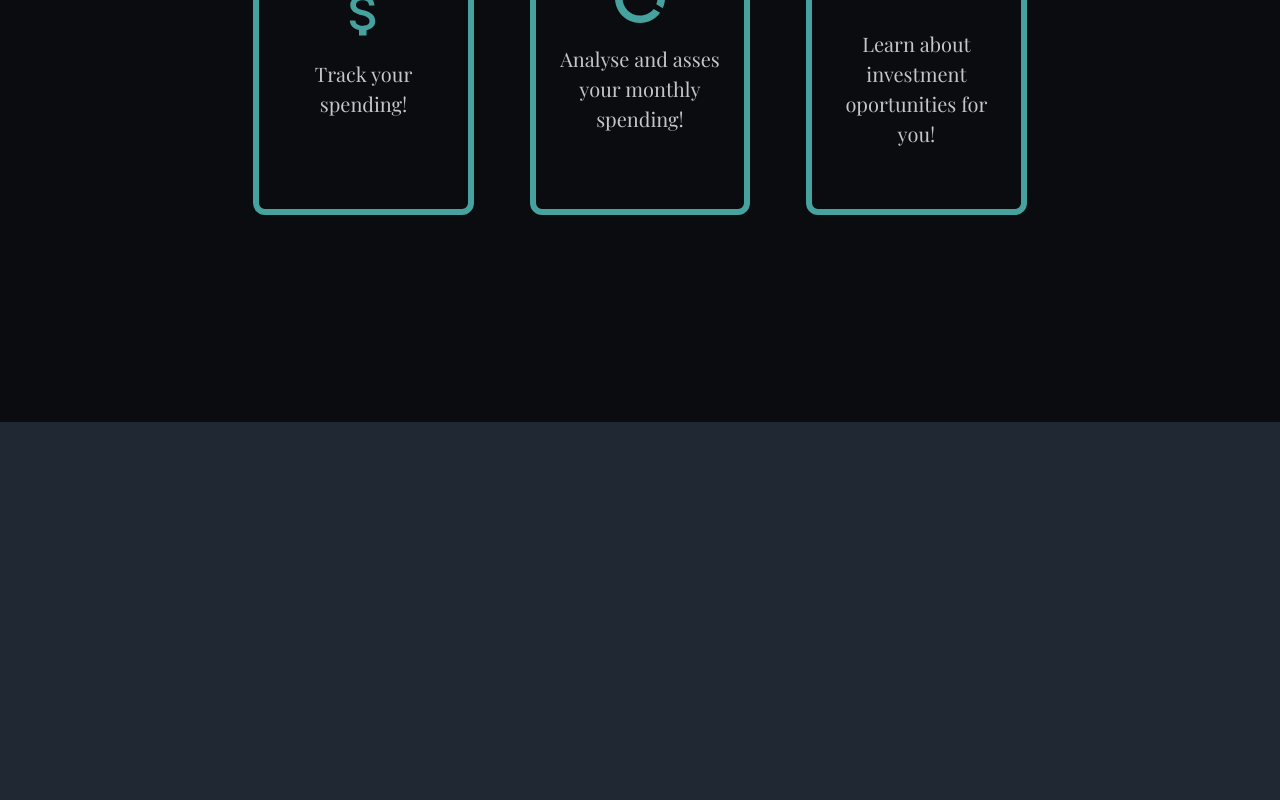
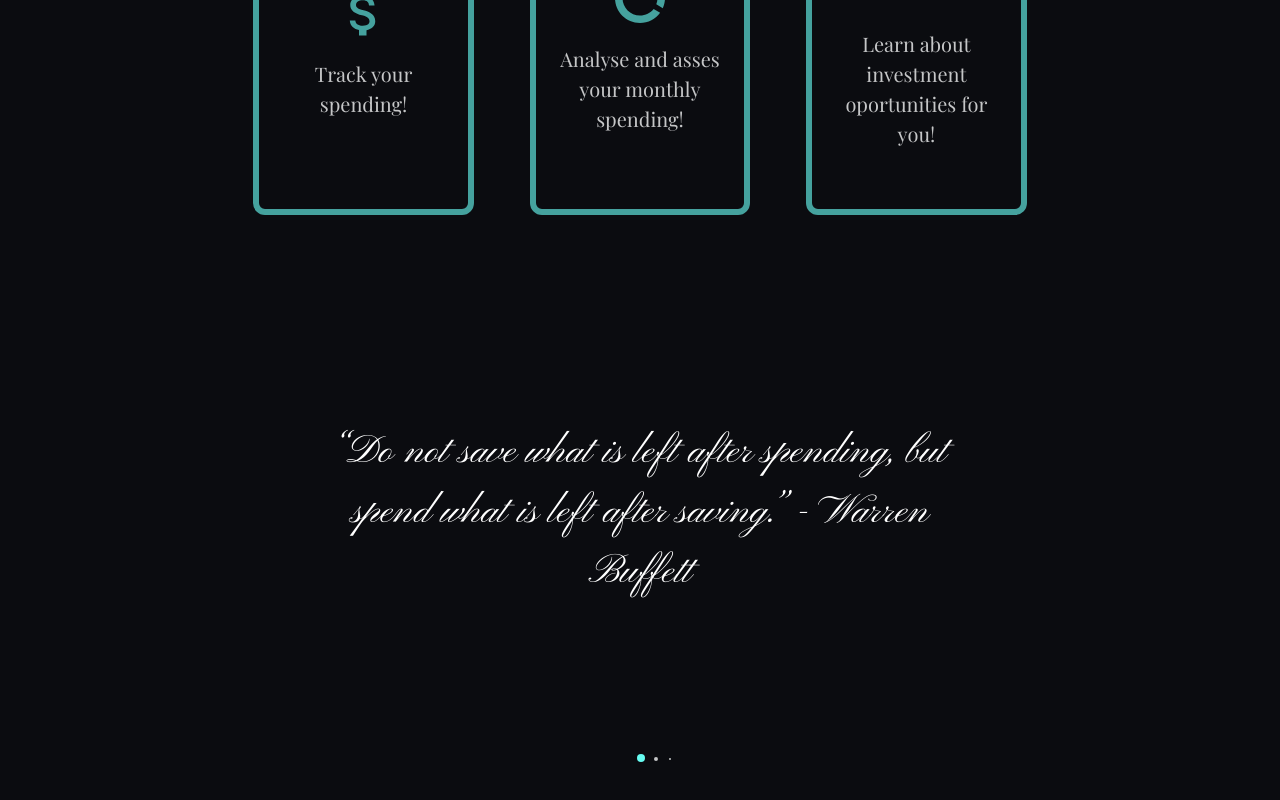
Before and after one commit to EgidijusPetrauskas/expense-tracker, a React (Create React App) app: page / in a window 1280 px wide. Shown: the part 928-1728 px from the top of the page. Before the commit the page ends 1350 px from the top, so only its background shows below. Built offline with nearby package versions, Linux system fonts and the light colour scheme; no server answers; a web font is replaced by a local one.

Commit message:
(feat): home page quotes section

```diff
--- a/package.json
+++ b/package.json
@@ -21,6 +21,7 @@
     "recharts": "^2.1.10",
     "redux": "^4.2.0",
     "redux-thunk": "^2.4.1",
+    "swiper": "^8.2.4",
     "thunk": "^0.0.1",
     "uuid": "^8.3.2",
     "yup": "^0.32.11"
@@ -29,6 +30,7 @@
     "@types/node": "^17.0.35",
     "@types/react": "^17.0.43",
     "@types/react-dom": "^17.0.14",
+    "@types/swiper": "^6.0.0",
     "@types/uuid": "^8.3.4",
     "@typescript-eslint/eslint-plugin": "^5.12.1",
     "@typescript-eslint/parser": "^5.12.1",
--- a/src/pages/budget-page/components/add-expense-form.tsx
+++ b/src/pages/budget-page/components/add-expense-form.tsx
@@ -69,11 +69,12 @@
     price,
     amount,
     description,
-  }) => {
+  }, { resetForm }) => {
     dispatch(createBudgetAppendExpenseAction({
       title, category, price, amount, description,
     }));
     dispatch(createBudgetSetFormOpenAction(!formOpen));
+    resetForm();
   };
 
   const {
--- a/src/pages/home-page/index.tsx
+++ b/src/pages/home-page/index.tsx
@@ -2,11 +2,13 @@
 
 import IntroSection from './sections/intro-section/index';
 import AboutSection from './sections/about-section/index';
+import QuotesSection from './sections/quotes-section/index';
 
 const HomePage: React.FC = () => (
   <>
     <IntroSection />
     <AboutSection />
+    <QuotesSection />
   </>
 );
 
--- /dev/null
+++ b/src/pages/home-page/sections/quotes-section/index.tsx
@@ -0,0 +1,74 @@
+/* eslint-disable react/no-unescaped-entities */
+import React from 'react';
+
+import {
+  Container,
+  Box,
+} from '@mui/material';
+import { SwiperSlide, Swiper } from 'swiper/react';
+import { Pagination } from 'swiper';
+
+import 'swiper/css';
+import 'swiper/css/pagination';
+import './swiper.css';
+
+const quotes = [
+  '“Do not save what is left after spending, but spend what is left after saving.” - Warren Buffett',
+  '“Never spend your money before you have it.” - Thomas Jefferson',
+  '“A wise person should have money in their head, but not in their heart.” -Jonathan Swift',
+  '“It is never too early to encourage long-term savings.” — Ron Lewis',
+  '“Save one third, live on one-third, and give away one-third.” — Angelina Jolie',
+];
+
+const QuotesSection: React.FC = () => (
+  <Container
+    maxWidth={false}
+    sx={(theme) => ({
+      height: {
+        xl: 400,
+        lg: 400,
+        md: 400,
+        sm: 500,
+        xs: 600,
+      },
+      background: theme.palette.myBlack.main,
+      pb: {
+        xl: 4,
+        lg: 4,
+        md: 4,
+        sm: 6,
+        xs: 3,
+      },
+    })}
+  >
+    <Swiper
+      slidesPerView={1}
+      spaceBetween={20}
+      pagination={{
+        dynamicBullets: true,
+      }}
+      modules={[Pagination]}
+    >
+      {quotes.map((quote) => (
+        <SwiperSlide key={quote}>
+          <Box
+            sx={{
+              width: 1 / 2,
+              fontSize: {
+                xl: 40,
+                lg: 40,
+                md: 40,
+                sm: 44,
+                xs: 33,
+              },
+            }}
+          >
+            {quote}
+          </Box>
+        </SwiperSlide>
+      ))}
+    </Swiper>
+  </Container>
+);
+
+export default QuotesSection;
--- /dev/null
+++ b/src/pages/home-page/sections/quotes-section/swiper.css
@@ -0,0 +1,55 @@
+@import url('https://fonts.googleapis.com/css2?family=Pinyon+Script&display=swap');
+
+.swiper {
+  width: 100%;
+  height: 95%;
+}
+
+.swiper-slide {
+  text-align: center;
+  font-size: 40px;
+  font-family: 'Pinyon Script', cursive;
+  background-color: #0B0C10;
+  color: white;
+
+  /* Center slide text vertically */
+  display: -webkit-box;
+  display: -ms-flexbox;
+  display: -webkit-flex;
+  display: flex;
+  -webkit-box-pack: center;
+  -ms-flex-pack: center;
+  -webkit-justify-content: center;
+  justify-content: center;
+  -webkit-box-align: center;
+}
+
+.swiper-slide img {
+  display: block;
+  width: 100%;
+  height: 100%;
+  object-fit: cover;
+}
+
+/* target the active bullet */
+span.swiper-pagination-bullet.swiper-pagination-bullet-active {
+  width: 8px !important;
+  height: 8px !important;
+  background-color: #66FCF1 !important;
+  opacity: 1;
+  transition: 0.3s;
+}
+
+/* target all bullets */
+span.swiper-pagination-bullet.swiper-pagination-bullet {
+  width: 6px;
+    height: 6px;
+  background-color: #C5C6C7;
+  opacity: 1;
+}
+
+@media only screen and (max-width: 600px) {
+  span.swiper-pagination-bullet.swiper-pagination-bullet {
+    display: none;
+  }
+}
```
Also changed, not shown: 1 other file (tests, documents, lock files or other folders).
